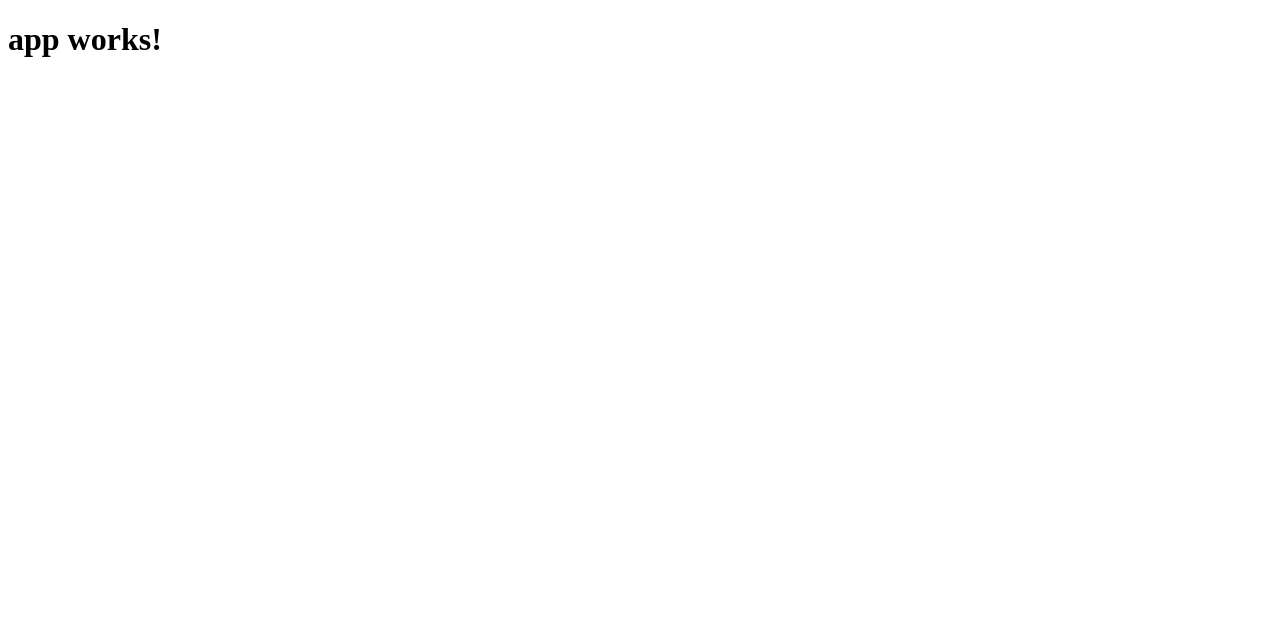
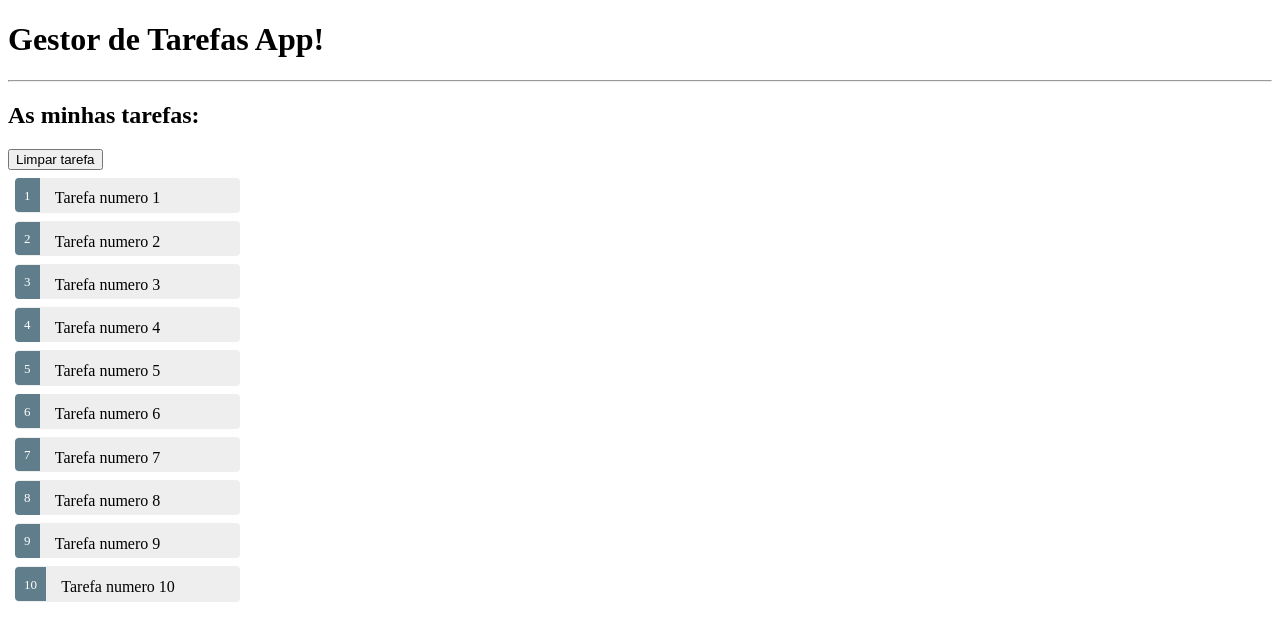
Before and after one commit to Higino/angular2-todo-list, an Angular app: page / in a window 1280 px wide. Shown: the top 640 px of the page. Built offline with nearby package versions, Linux system fonts and the light colour scheme.

Commit message:
Implement first draft of visual elements on task manager app

```diff
--- a/src/app/app.component.css
+++ b/src/app/app.component.css
@@ -0,0 +1,47 @@
+.selected {
+    background-color: #CFD8DC !important;
+    color: white;
+  }
+  .tasks {
+    margin: 0 0 2em 0;
+    list-style-type: none;
+    padding: 0;
+    width: 15em;
+  }
+  .tasks li {
+    cursor: pointer;
+    position: relative;
+    left: 0;
+    background-color: #EEE;
+    margin: .5em;
+    padding: .3em 0;
+    height: 1.6em;
+    border-radius: 4px;
+  }
+  .tasks li.selected:hover {
+    background-color: #BBD8DC !important;
+    color: white;
+  }
+  .tasks li:hover {
+    color: #607D8B;
+    background-color: #DDD;
+    left: .2em;
+  }
+  .tasks .text {
+    position: relative;
+    top: -3px;
+  }
+  .tasks .badge {
+    display: inline-block;
+    font-size: small;
+    color: white;
+    padding: 0.8em 0.7em 0 0.7em;
+    background-color: #607D8B;
+    line-height: 1em;
+    position: relative;
+    left: -1px;
+    top: -4px;
+    height: 1.8em;
+    margin-right: .8em;
+    border-radius: 4px 0 0 4px;
+  }
--- a/src/app/app.component.html
+++ b/src/app/app.component.html
@@ -1,3 +1,19 @@
-<h1>
-  {{title}}
-</h1>
+<h1>{{appName}} App!</h1>
+<hr>
+<div *ngIf='selectedTask'>
+  <h2>{{selectedTask.name}}</h2>
+  <div><label>ID: </label>{{selectedTask.id}}</div>
+  <div><label>Descrição: </label>{{selectedTask.desc}}</div>
+  <div>
+    <label>Nome: </label>
+    <input [(ngModel)]="task.name" placeholder="name">
+  </div>
+  <hr>
+</div>
+<h2>As minhas tarefas:</h2>
+<button (click)="onUnselectButtonClick()">Limpar tarefa</button>
+<ul class="tasks">
+  <li *ngFor='let task of tasks' (click)="onSelectTask(task)" [class.selected]="task === selectedTask">
+    <span class='badge'>{{task.id}}</span> {{task.name}}
+  </li>
+</ul>
--- a/src/app/app.component.ts
+++ b/src/app/app.component.ts
@@ -6,5 +6,40 @@ import { Component } from '@angular/core';
   styleUrls: ['./app.component.css']
 })
 export class AppComponent {
-  title = 'app works!';
+  tasks = TASKS;
+  selectedTask : Task;
+  task: Task = {
+    id: 1,
+    name: 'Uma tarefa',
+    desc: 'A descrição de uma tarefa'
+  };
+  appName =  'Gestor de Tarefas';
+  onSelectTask(task: Task): void {
+    this.selectedTask = task;
+  };
+  onUnselectButtonClick(): void {
+    console.log("unselecte cliecked");
+    this.selectedTask = null;
+  }
 }
+
+
+export class Task {
+  id: number;
+  name: string;
+  desc: string;
+}
+
+
+const TASKS: Task [] = [
+  {id: 1, name: 'Tarefa numero 1', desc: 'Descrição da tarefa numero 1'},
+  {id: 2, name: 'Tarefa numero 2', desc: 'Descrição da tarefa numero 2'},
+  {id: 3, name: 'Tarefa numero 3', desc: 'Descrição da tarefa numero 3'},
+  {id: 4, name: 'Tarefa numero 4', desc: 'Descrição da tarefa numero 4'},
+  {id: 5, name: 'Tarefa numero 5', desc: 'Descrição da tarefa numero 5'},
+  {id: 6, name: 'Tarefa numero 6', desc: 'Descrição da tarefa numero 6'},
+  {id: 7, name: 'Tarefa numero 7', desc: 'Descrição da tarefa numero 7'},
+  {id: 8, name: 'Tarefa numero 8', desc: 'Descrição da tarefa numero 8'},
+  {id: 9, name: 'Tarefa numero 9', desc: 'Descrição da tarefa numero 9'},
+  {id: 10, name: 'Tarefa numero 10', desc: 'Descrição da tarefa numero 10'},
+]
```
